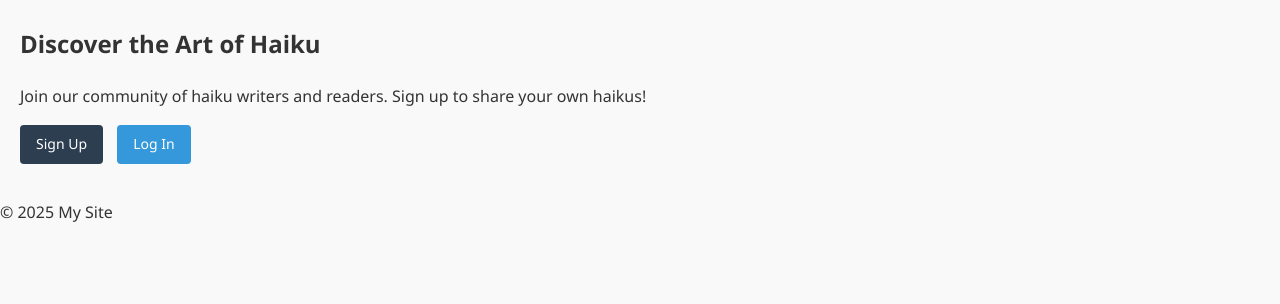
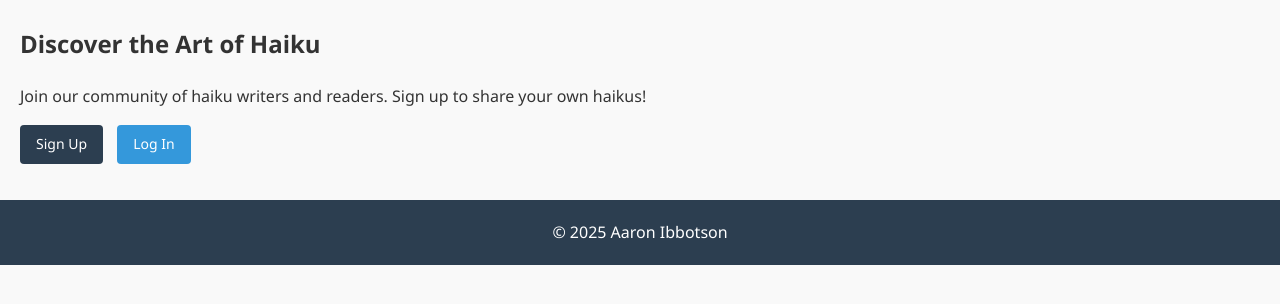
Before and after one commit to w1zzball/haiku, a Django app: page / in a window 1280 px wide. Shown: the part 202-506 px from the top of the page. Run offline with Django 5.2, Linux system fonts and the light colour scheme; data that the repository does not hold is empty.

Commit message:
update copyright information and add dynamic year to footer

```diff
--- a/home/templates/home/index.html
+++ b/home/templates/home/index.html
@@ -25,7 +25,7 @@
             {% endfor %}
           </ul>
           <div class="post-list-footer">
-            <a href="{% url 'user-posts' username=user.username %}" class="btn">View All Your Posts</a>
+            {% comment %}placeholder{% endcomment %}
           </div>
         {% else %}
           <div class="empty-state">
--- a/static/css/components/base.css
+++ b/static/css/components/base.css
@@ -199,7 +199,15 @@ nav li a:hover {
   }
 }
 
-/* Update mobile styles */
+/* copywrite styles */
+#copywrite-para {
+  text-align: center;
+  padding: 20px;
+  background: #2c3e50;
+  color: white;
+}
+
+/* mobile styles */
 @media screen and (max-width: 576px) {
   .floating-button {
     bottom: -25px; /* Slightly lower on mobile */
--- a/templates/base_generic.html
+++ b/templates/base_generic.html
@@ -64,7 +64,7 @@
       {% endblock %}
     </main>
     <footer>
-      <p>&copy; 2025 My Site</p>
+      <p id="copywrite-para">&copy; 2025 Aaron Ibbotson</p>
     </footer>
     <!-- Overlay for creating a new post -->
     {% if user.is_authenticated %}
@@ -90,6 +90,8 @@
       document.querySelector('.nav-toggle').addEventListener('click', function () {
         document.querySelector('nav').classList.toggle('active')
       })
+      //update copywrite year
+      document.getElementById('copywrite-para').innerHTML = `&copy; ${new Date().getFullYear()} Aaron Ibbotson`
     </script>
     <script src="{% static 'js/posts/clickablePosts.js' %}"></script>
     {% block extra_js %}
```
Also changed, not shown: templates/base.html (deleted), 1 other file.
